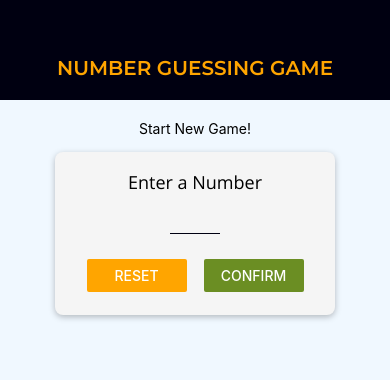
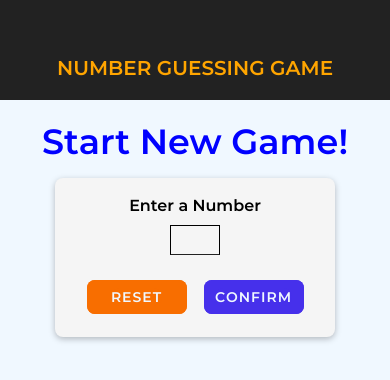
Before and after one commit to Gilmara-Git/NumberGuessingGame, a React Native app: screen / in a window 390 px wide. Shown: the top 380 px of the page. Built offline with nearby package versions, Linux system fonts and the light colour scheme.

Commit message:
adjusting custom Button accross the application

```diff
--- a/App.js
+++ b/App.js
@@ -60,7 +60,7 @@ export default function App() {
 
   let displayComponent;
   displayComponent = <StartGameScreen onStartGame={startGameHandler} />
-  // displayComponent = <GameOverScreen />
+
 
   if(userNumber && numberOfRounds <=0){
     displayComponent = <GameScreen userNumber={userNumber} onGameOver={gameOverHandler}/>
--- a/screens/GameOverScreen.js
+++ b/screens/GameOverScreen.js
@@ -1,7 +1,7 @@
 import React from 'react';
 import { View, StyleSheet, Button,Text, Image } from 'react-native';
 import BodyText from '../src/components/BodyText/BodyText';
-import DefaultButton from '../src/components/DefaultButton/DefaultButton';
+import StartButton from '../src/components/StartButton/StartButton';
 import Theme from '../themes/themes';
 
 
@@ -9,7 +9,7 @@ import Theme from '../themes/themes';
 const GameOverScreen = props =>{
     return (
     <View style={styles.gameOverContainer}>
-            <BodyText>The Game is Over</BodyText>
+            <BodyText>The Game is Over!</BodyText>
             <View style={styles.imageContainer}>
                 <Image
                     source={require('../assets/success.png')}
@@ -18,15 +18,18 @@ const GameOverScreen = props =>{
                 />
             </View>
             <View style={styles.resultContainer}>
-                <Text style={styles.resultText}>Number of rounds: {props.numberOfRounds}</Text>
-                <Text style={styles.resultText}>Number was: {props.userNumber}</Text>
+                <Text style={styles.resultText}>
+                    Rounds taken:
+                    <Text style={styles.numberResults}> {props.numberOfRounds}</Text>
+                </Text>
+                <Text style={styles.resultText}>
+                    Your Number was:
+                    <Text style={styles.numberResults}> {props.userNumber}</Text>
+                </Text>
             </View>
             <View style={styles.reStartButton}>
-                <DefaultButton
-                    title="NEW GAME"
-                    onPress={props.onRestartGame}
-                    color={Theme.colors.orange}
-                />
+                <StartButton
+                    onPress={props.onRestartGame}>NEW GAME</StartButton>
             </View>
     </View>
     )
@@ -41,22 +44,23 @@ const styles = StyleSheet.create({
         backgroundColor:Theme.colors.mainBackground
     },
     resultContainer:{
-        flexDirection: 'row',
-        justifyContent: 'space-around',
+        alignItems:'center',
+        justifyContent: 'center',
         width: '80%',
-        marginVertical: 20
+        marginVertical: 20,
     },
     resultText:{
-       color: Theme.colors.mainBlack,
+       color: Theme.colors.black,
        fontSize: 18,
-       fontFamily: Theme.fonts.SansBold,
+       fontFamily: Theme.fonts.MontSerratSemiBold,
+       paddingRight: 10
     },
     imageContainer:{
         width: 300,
         height: 300,
         borderRadius: 150,
         borderWidth: 3,
-        borderColor: Theme.colors.mainBackground,
+        borderColor: Theme.colors.mainBlack,
         overflow: 'hidden',
         marginVertical: 30
     },
@@ -66,8 +70,13 @@ const styles = StyleSheet.create({
     },
     reStartButton:{
         width: '50%',
-
-
+        alignItems: 'center',
+        marginTop:10
+    },
+    numberResults:{
+       color: Theme.colors.darkerOrange,
+       paddingLeft: 10,
+       fontSize: 20,
     }
 });
 
--- a/screens/GameScreen.js
+++ b/screens/GameScreen.js
@@ -1,5 +1,6 @@
 import React, { useState, useRef, useEffect } from "react";
-import { View, Text, StyleSheet, Button, Alert } from "react-native";
+import { View, Text, StyleSheet, Alert } from "react-native";
+import { AntDesign } from '@expo/vector-icons';
 
 import NumberComponent from "../src/components/NumberComponent/NumberComponent";
 import DefaultButton from '../src/components/DefaultButton/DefaultButton'
@@ -66,17 +67,26 @@ const GameScreen = props => {
       <Card style={styles.hintButtonsContainer}>
         <View style={styles.downUp}>
           <DefaultButton
-              color={Theme.colors.startButton}
-              title="DOWN"
-              onPress={nextComputerGuessHandler.bind(this, "down")}
-          />
+              style={styles.down}
+              onPress={nextComputerGuessHandler.bind(this, "down")}>
+            <AntDesign
+              name="downcircle"
+              size={30}
+              color={Theme.colors.mainBackground}
+            />
+          </DefaultButton>
+
         </View>
         <View style={styles.downUp} >
           <DefaultButton
-            color={Theme.colors.startButton}
-            title="UP"
-            onPress={nextComputerGuessHandler.bind(this, "up")}
-          />
+            style={styles.up}
+            onPress={nextComputerGuessHandler.bind(this, "up")}>
+              <AntDesign
+              name="upcircle"
+              size={30}
+              color={Theme.colors.mainBackground}
+            />
+          </DefaultButton>
         </View>
       </Card>
     </View>
@@ -95,15 +105,24 @@ const styles = StyleSheet.create({
   },
   hintButtonsContainer: {
     flexDirection: "row",
-    justifyContent: "space-evenly",
+    justifyContent: "space-around",
     width: 200,
     maxWidth: "80%",
     marginTop: 20,
   },
-  downUp:{
-    width: '40%',
-    marginVertical: 10
+  down:{
+    backgroundColor: Theme.colors.darkerOrange,
+    borderRadius: 8,
+    padding: 4,
+
+  },
+  up:{
+    backgroundColor: Theme.colors.startButton,
+    borderRadius: 8,
+    padding: 4,
+
   }
+
 });
 
 export default GameScreen;
--- a/screens/StartGameScreen.js
+++ b/screens/StartGameScreen.js
@@ -54,14 +54,8 @@ const StartGameScreen = props => {
                                     <NumberComponent>{numberConfirmed}</NumberComponent>
                                 <View style={styles.startButton}>
                                     <DefaultButton
-                                        color={Theme.colors.startButton}
-                                        title="START GAME"
-                                        onPress={props.onStartGame.bind(this, numberConfirmed)}
-                                     />
-                                    {/* <Button
-                                        onPress={props.onStartGame.bind(this, numberConfirmed)} // {props.onStartGame(numberConfirmed)} He executed the function from HERE, instead of binding
-                                        title="START GAME"
-                                    /> */}
+                                        onPress={()=>{props.onStartGame(numberConfirmed)}}
+                                    >NEW GAME</DefaultButton>
                                 </View>
                             </View>
                         </Card>
@@ -90,19 +84,14 @@ const StartGameScreen = props => {
                     <View style={styles.buttonsContainer}>
                         <View style={styles.button}>
                             <DefaultButton
-                                title="Reset"
-                                color={Theme.colors.orange}
                                 onPress={resetInputHandler}
-                             />
-
+                                style={styles.resetButton}
+                                >RESET</DefaultButton>
                         </View>
                         <View style={styles.button}>
-                            <DefaultButton
-                                title="Confirm"
-                                color={Theme.colors.olivedrab}
+                            <DefaultButton style={styles.confirmButton}
                                 onPress={confirmInputHandler}
-                            />
-
+                                >CONFIRM</DefaultButton>
                         </View>
                     </View>
                 </Card>
@@ -124,18 +113,26 @@ const styles = StyleSheet.create({
         width: 300,
         maxWidth: '80%', // if device is too small width wont exceed 80%
     },
+    title:{
+        fontFamily: Theme.fonts.MontSerratSemiBold,
+        fontSize: 35,
+        color: Theme.colors.brightBlue
+    },
     text:{
         textAlign: 'center',
-        fontSize: 18,
+        fontSize: 16,
         marginTop: 10,
-        fontFamily: Theme.fonts.SansRegular,
+        fontFamily: Theme.fonts.MontSerratSemiBold,
     },
     textInput:{
         marginVertical: 10,
         width:50,
         height: 30,
         textAlign: 'center',
-        padding: 0
+        padding: 0,
+        color: Theme.colors.black,
+        fontFamily: Theme.fonts.MontSerratSemiBold,
+        borderWidth: 1
     },
     buttonsContainer:{
         flexDirection: 'row',
@@ -159,8 +156,19 @@ const styles = StyleSheet.create({
         fontSize: 20,
         marginVertical: 10
     },
+    resetButton:{
+        backgroundColor: Theme.colors.darkerOrange,
+        borderRadius: 8,
+    },
+    confirmButton:{
+        backgroundColor: Theme.colors.startButton,
+        borderRadius: 8,
+
+    },
     startButton:{
         marginVertical:10,
+        backgroundColor: Theme.colors.brightBlue,
+        borderRadius: 8
     }
 
 })
--- a/src/components/BodyText/BodyText.js
+++ b/src/components/BodyText/BodyText.js
@@ -8,9 +8,9 @@ const BodyText = (props) => {
 
 const styles = StyleSheet.create({
   text: {
-    fontFamily: Theme.fonts.SansBold,
+    fontFamily: Theme.fonts.MontSerratSemiBold,
     fontSize: 35,
-    color: Theme.colors.mainBlack
+    color: Theme.colors.brightBlue
   },
 });
 
--- a/src/components/DefaultButton/DefaultButton.js
+++ b/src/components/DefaultButton/DefaultButton.js
@@ -1,10 +1,35 @@
 import React from 'react';
-import { Button } from 'react-native';
+import { TouchableOpacity, StyleSheet, View, Text } from 'react-native';
+import Theme from '../../../themes/themes';
 
 const DefaultButton = props => {
-    return <Button {...props }
+    return (
+        <TouchableOpacity
+            {...props }
+            activeOpacity={0.5}
+            onPress={props.onPress}
+        >
+            <View style={{ ...styles.buttonContainer, ...props.style }}>
+                <Text style={{...styles.buttonTitle, ...props.style}}>{props.children}</Text>
+            </View>
+        </TouchableOpacity>
+    )
+};
 
-            />
-}
+const styles = StyleSheet.create({
+    buttonContainer:{
+        padding:8,
+        borderRadius: 8,
+        width: '100%',
+        alignItems: 'center'
+    },
+    buttonTitle:{
+        fontFamily: Theme.fonts.MontSerratSemiBold,
+        letterSpacing:1 ,
+        color: Theme.colors.mainBackground,
+        textAlign: 'center'
+    }
+
+});
 
 export default DefaultButton;
--- a/src/components/Header/header.js
+++ b/src/components/Header/header.js
@@ -23,8 +23,7 @@ const styles =  StyleSheet.create({
    title:{
       fontSize: 20,
        color: Theme.colors.orange,
-       fontFamily: Theme.fonts.MontSerratSemiBold
-
+       fontFamily: Theme.fonts.MontSerratSemiBold,
    }
 })
 
--- /dev/null
+++ b/src/components/StartButton/StartButton.js
@@ -0,0 +1,36 @@
+import React from 'react';
+import { View, Text, TouchableOpacity, StyleSheet } from 'react-native';
+import Theme from '../../../themes/themes';
+
+
+const StartButton = props =>{
+    return (
+            <TouchableOpacity
+                activeOpacity={0.5}
+                onPress={props.onPress}>
+                <View style={{...styles.buttonContainer, ...props.style}}>
+                    <Text style={{...styles.buttonText, ...props.style}}>{props.children}</Text>
+                </View>
+            </TouchableOpacity>
+            )
+
+}
+
+const styles =  StyleSheet.create({
+    buttonContainer:{
+    backgroundColor: Theme.colors.darkerOrange,
+    padding:10,
+    alignItems: 'center',
+    borderRadius: 8,
+    width: '80%'
+},
+    buttonText:{
+        fontSize: 21,
+        color: Theme.colors.mainBackground,
+        fontFamily: Theme.fonts.MontSerratSemiBold,
+        letterSpacing:1
+    }
+
+});
+
+export default StartButton;
--- a/themes/themes.js
+++ b/themes/themes.js
@@ -1,10 +1,14 @@
 export default {
     colors:{
-        mainBlack: '#000011',
+        mainBlack: '#222',
+        black: '#000011',
         mainBackground: '#f0f8ff',
         orange: '#ffa500',
         olivedrab: '#6b8e23',
-        startButton: '#4630EB'
+        startButton: '#4630EB',
+        darkerOrange: '#f86E00',
+        brightBlue: 'blue'
+
 
     },
 
```
